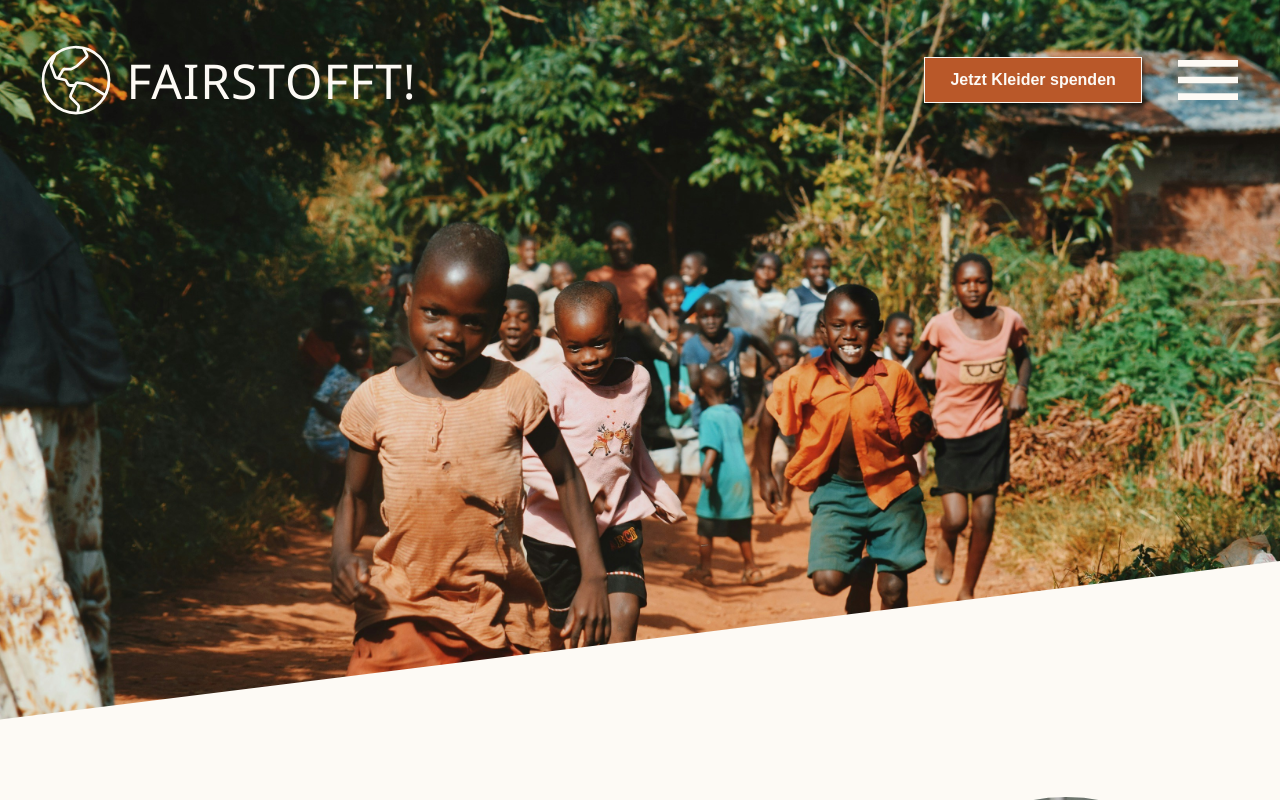
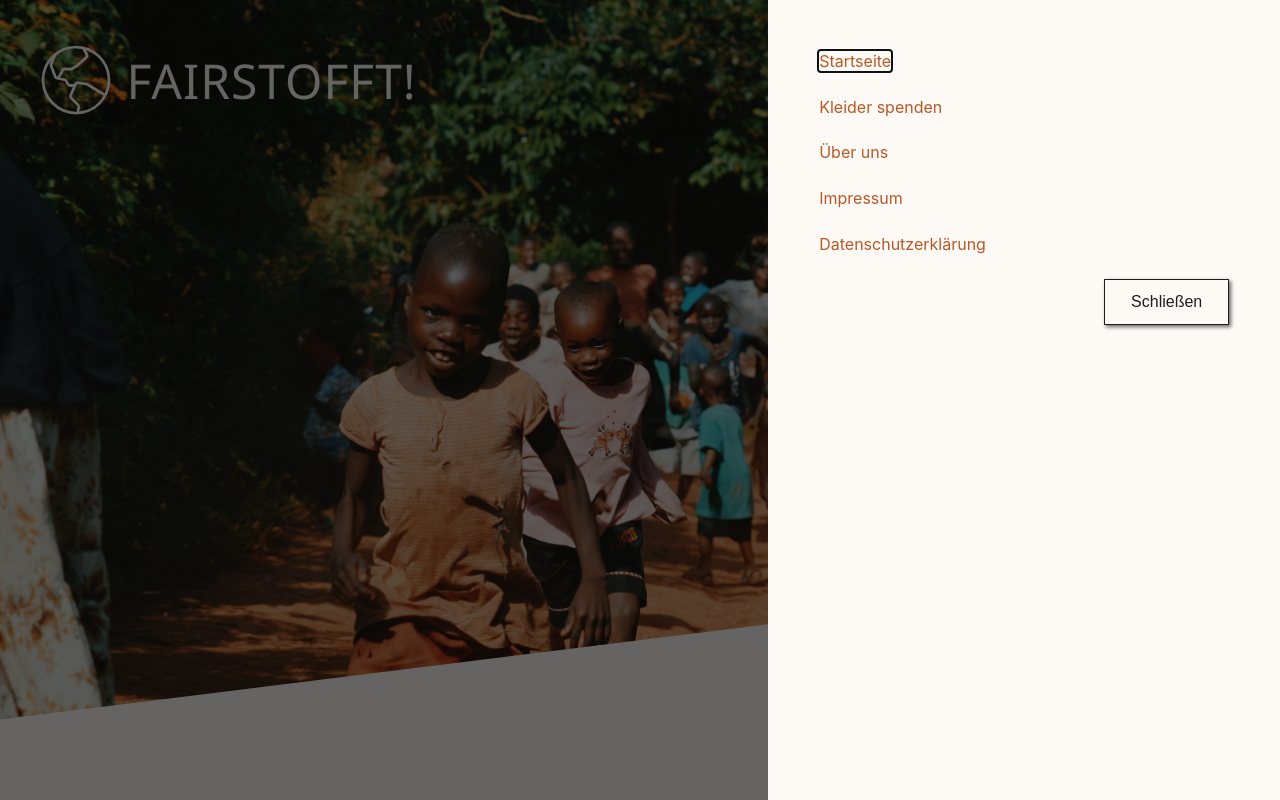
Before and after one commit to Floelly/KleiderspendenRegistrierung, a React (Vite) app: page / in a window 1280 px wide. Both pictures are taken after a click on the icon 1208 px from the left and 80 px from the top of the page. Shown: the top 800 px of the page. Built offline with nearby package versions, Linux system fonts and the light colour scheme.

Commit message:
added navigation modal with default input

```diff
--- a/src/components/layout/Header.jsx
+++ b/src/components/layout/Header.jsx
@@ -5,6 +5,7 @@ import NavButton from "../ui/NavButton";
 import Logo from "../ui/Logo";
 import { HeaderContainer } from "../ui/Container.jsx";
 import Button from "../ui/Button.jsx";
+import Navigation from "./Navigation.jsx";
 
 const Container = styled(HeaderContainer)`
   display: flex;
@@ -53,8 +54,10 @@ export default function Header() {
       window.removeEventListener("scroll", onScroll);
     };
   }, []);
+  const [menuOpen, setMenuOpen] = useState(false);
 
   return (
+    <>
       <FancyHeader $isTop={isTop}>
         <Container>
           <LeftGroup>
@@ -64,9 +67,11 @@ export default function Header() {
 
           <RightGroup>
             <DonateButton $isTop={isTop}>Jetzt Kleider spenden</DonateButton>
-          <NavButton />
+            <NavButton onClick={() => setMenuOpen(true)} aria-expanded={menuOpen} />
           </RightGroup>
         </Container>
       </FancyHeader>
+      <Navigation open={menuOpen} onClose={() => setMenuOpen(false)} />
+    </>
   );
 }
--- a/src/components/layout/Navigation.jsx
+++ b/src/components/layout/Navigation.jsx
@@ -0,0 +1,22 @@
+import NavModal from '../ui/NavModal';
+import Button from '../ui/Button';
+
+export default function Navigation({open, onClose}) {
+
+  return (
+    <>
+      {open &&
+        <NavModal open={open} onClose={onClose}>
+          <ul>
+              <li><a href="/">Startseite</a></li>
+              <li><a href="/spenden">Kleider spenden</a></li>
+              <li><a href="/ueber-uns">Über uns</a></li>
+              <li><a href="/impressum">Impressum</a></li>
+              <li><a href="/datenschutz">Datenschutzerklärung</a></li>
+              <li style={{marginLeft: 'auto'}}><Button onClick={onClose}>Schließen</Button></li>
+            </ul>
+        </NavModal>
+      }
+    </>
+  );
+}
--- /dev/null
+++ b/src/components/ui/NavModal.jsx
@@ -0,0 +1,76 @@
+import { useEffect, useRef } from 'react';
+import styled from 'styled-components';
+import useLockBodyScroll from '../../hooks/useLockBodyScroll.js';
+
+const Backdrop = styled.div`
+  position: fixed;
+  inset: 0;
+  background: rgba(0, 0, 0, 0.6);
+  z-index: ${({theme}) => theme.zIndex.navigation -1};
+  opacity: 0;
+  animation: fadeIn 0.3s forwards;
+  @keyframes fadeIn { to { opacity: 1; } }
+`;
+
+const Panel = styled.nav`
+  position: fixed;
+  top: 0;
+  right: 0;
+  height: 100vh;
+  width: ${({theme}) => theme.sizes.navModalWidth};
+  background: ${({ theme }) => theme.colors.light};
+  color: ${({ theme }) => theme.colors.dark};
+  z-index: ${({theme}) => theme.zIndex.navigation};
+  transform: translateX(100%);
+  animation: slideIn 0.3s forwards;
+  overflow-y: auto;
+  padding: ${({theme}) => theme.spacing.l};
+
+  @keyframes slideIn { to { transform: translateX(0); } }
+
+  & > ul {
+    list-style: none;
+    padding: 0;
+    margin: 0;
+    display: grid;
+    gap: ${({theme}) => theme.spacing.m};
+  }
+`;
+
+export default function Modal({ onClose, children }) {
+  const panelRef = useRef(null);
+
+  // Body scroll lock
+  useLockBodyScroll(true);
+
+  // ESC‑Taste & einfacher Fokus‑Trap
+  useEffect(() => {
+    const firstFocusable = panelRef.current?.querySelector('button, a, [tabindex]:not([tabindex="-1"])');
+    firstFocusable?.focus();
+
+    const handleKey = (e) => {
+      if (e.key === 'Escape') onClose();
+      if (e.key === 'Tab') {
+        const focusable = panelRef.current.querySelectorAll('button, a, [tabindex]:not([tabindex="-1"])');
+        const first = focusable[0];
+        const last = focusable[focusable.length - 1];
+        if (e.shiftKey ? document.activeElement === first : document.activeElement === last) {
+          e.preventDefault();
+          (e.shiftKey ? last : first).focus();
+        }
+      }
+    };
+
+    window.addEventListener('keydown', handleKey);
+    return () => window.removeEventListener('keydown', handleKey);
+  }, [onClose]);
+
+  return (
+    <>
+      <Backdrop onClick={onClose} />
+      <Panel ref={panelRef} aria-modal="true" role="dialog">
+        {children}
+      </Panel>
+    </>
+  );
+}
--- /dev/null
+++ b/src/hooks/useLockBodyScroll.js
@@ -0,0 +1,12 @@
+import { useLayoutEffect } from 'react';
+
+export default function useLockBodyScroll(active = false) {
+  useLayoutEffect(() => {
+    if (!active) return;
+    const original = document.body.style.overflow;
+    document.body.style.overflow = 'hidden';
+    return () => {
+      document.body.style.overflow = original;
+    };
+  }, [active]);
+}
--- a/src/styles/Theme.js
+++ b/src/styles/Theme.js
@@ -15,6 +15,7 @@ export const Theme = {
     },
     footerMinHeight: '20vh',
     titlePageHeight: '90vh',
+    navModalWidth: 'clamp(280px, 90vw, 40vw)',
     logoSize: 'clamp(1.1rem, 11vw, 5.5rem)',
     iconSize: 'clamp(1rem, 10vw, 5rem)',
     section: {
@@ -51,7 +52,7 @@ export const Theme = {
     contentOverlay: 5,
     header: 10,
     footer: 10,
-    modal: 100,
+    navigation: 100,
     tooltip: 200
   }
 };
```
Lines whose indentation alone changed are shown as unchanged.
